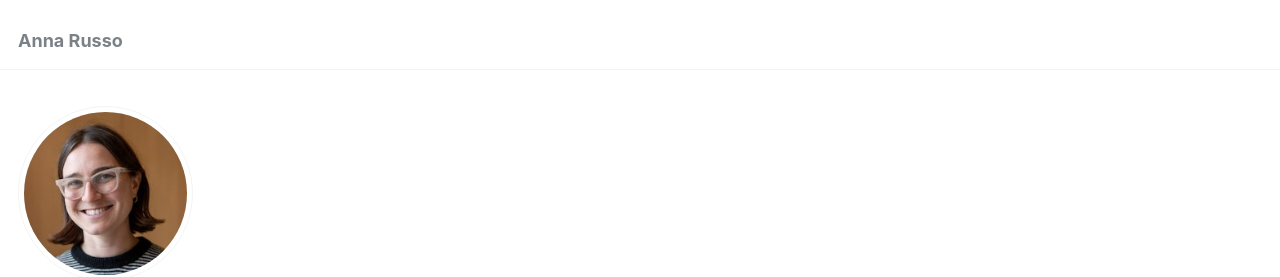
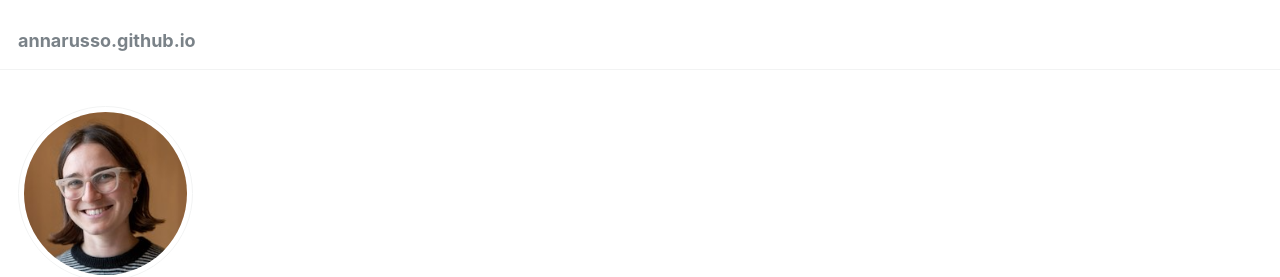
Before and after one commit to annarusso/annarusso.github.io, a Jekyll site: the page built from _pages/about.md, in a window 1280 px wide. Shown: the top 277 px of the page. Built offline with Jekyll 4.4.1, drawn with Linux system fonts in a browser that asks for light colours.

Commit message:
Update _config.yml

```diff
--- a/_config.yml
+++ b/_config.yml
@@ -8,7 +8,7 @@
 
 # Basic Site Settings
 locale                   : "en-US"
-title                    : "Anna Russo"
+title                    : # Anna Russo
 title_separator          : "-"
 name                     : &name "Your Name"
 description              : &description "personal description"
```
